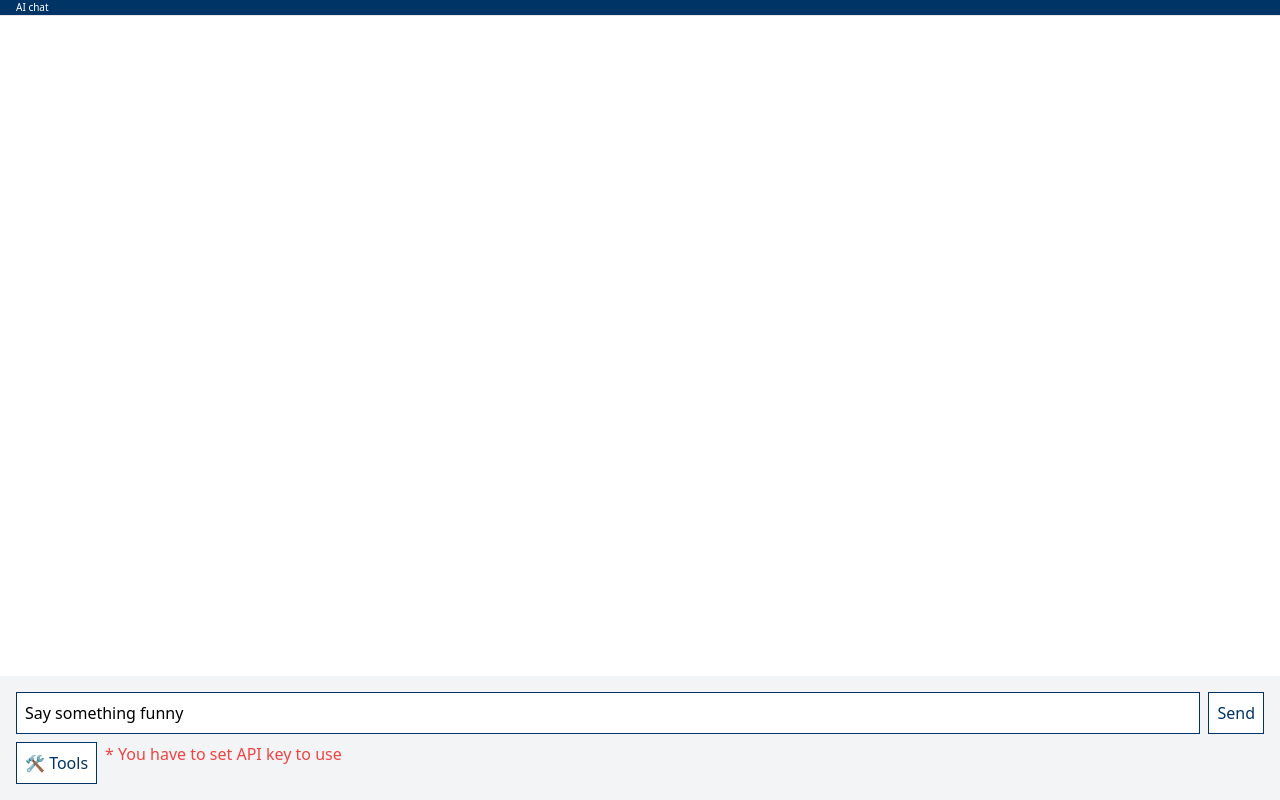
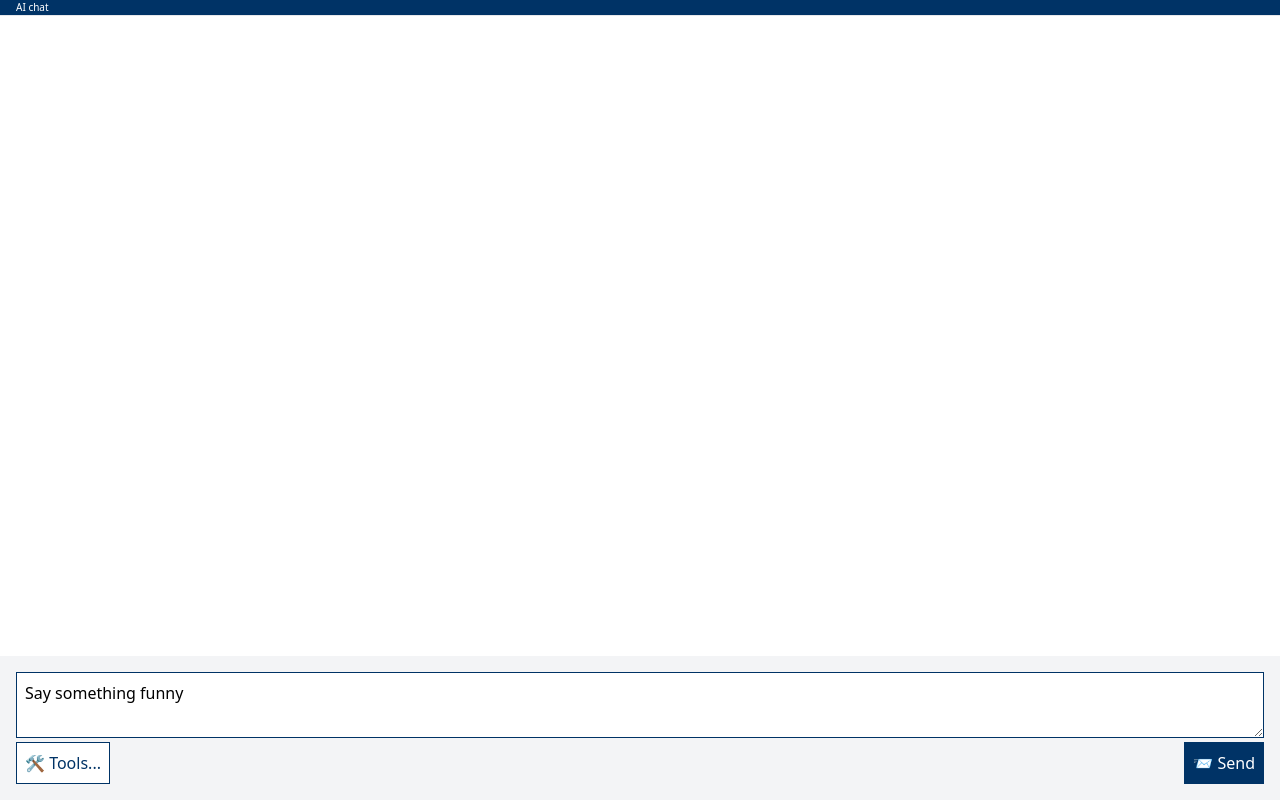
Before and after one commit to ginpei/chat-gpt-api-practice, a Next.js app: page / in a window 1280 px wide. Built offline with nearby package versions, Linux system fonts and the light colour scheme.

Commit message:
feat: 🎸 multi line input

```diff
--- /dev/null
+++ b/src/domains/button/PrimaryButton.tsx
@@ -0,0 +1,21 @@
+import { ComponentPropsWithoutRef, forwardRef } from "react";
+
+export type PrimaryButtonProps = ComponentPropsWithoutRef<"button">;
+
+export const PrimaryButton = forwardRef<HTMLButtonElement, PrimaryButtonProps>(
+  ({ className = "", ...props }, ref): JSX.Element => {
+    return (
+      <button
+        className={`
+        PrimaryButton ${className}
+        border border-ginpei bg-ginpei p-2 text-white
+        hover:shadow-inner
+        `}
+        ref={ref}
+        {...props}
+      />
+    );
+  }
+);
+
+PrimaryButton.displayName = "PrimaryButton";
--- /dev/null
+++ b/src/domains/input/NiceText.tsx
@@ -0,0 +1,21 @@
+import { ComponentPropsWithoutRef, forwardRef } from "react";
+
+export type NiceTextProps = ComponentPropsWithoutRef<"textarea">;
+
+export const NiceText = forwardRef<HTMLTextAreaElement, NiceTextProps>(
+  ({ className = "", ...props }, ref): JSX.Element => {
+    return (
+      <textarea
+        className={`
+        ${className} NiceText
+        border border-ginpei p-2
+        hover:shadow-inner
+        `}
+        ref={ref}
+        {...props}
+      />
+    );
+  }
+);
+
+NiceText.displayName = "NiceText";
--- a/src/pages/home/ChatControlBlock.tsx
+++ b/src/pages/home/ChatControlBlock.tsx
@@ -9,7 +9,7 @@ import { VStack } from "../../domains/layout/VStack";
 import { useChatGptApiContext } from "../../domains/openai/chatGptApiContext";
 import { sendChatRequest } from "../../domains/openai/chatRequestManipulators";
 import { ChatForm } from "./ChatForm";
-import { ChatGptApiKeyForm } from "./ChatGptApiKeyForm";
+import { ToolsDialog } from "./ToolsDialog";
 
 export interface ChatControlBlockProps {}
 
@@ -21,7 +21,7 @@ export function ChatControlBlock({}: ChatControlBlockProps): JSX.Element {
     history.messages.length > 0 ? "" : "Say something funny"
   );
   const [processingChat, setProcessingChat] = useState(false);
-  const [toolsOpen] = useState(apiContext.apiKey === "" ? true : undefined);
+  const [settingsOpen, setSettingsOpen] = useState(false);
 
   const onSubmit = async () => {
     setProcessingChat(true);
@@ -62,6 +62,14 @@ export function ChatControlBlock({}: ChatControlBlockProps): JSX.Element {
     }
   };
 
+  const onToolsClick = () => {
+    setSettingsOpen(true);
+  };
+
+  const onSettingsDialogClose = () => {
+    setSettingsOpen(false);
+  };
+
   return (
     <div className="ChatControlBlock bg-gray-100 p-4">
       <VStack gap="gap-2">
@@ -71,9 +79,10 @@ export function ChatControlBlock({}: ChatControlBlockProps): JSX.Element {
           input={requestMessage}
           onInputChange={setRequestMessage}
           onSubmit={onSubmit}
+          onToolsClick={onToolsClick}
         />
-        <ChatGptApiKeyForm />
       </VStack>
+      <ToolsDialog onClose={onSettingsDialogClose} open={settingsOpen} />
     </div>
   );
 }
--- a/src/pages/home/ChatForm.tsx
+++ b/src/pages/home/ChatForm.tsx
@@ -1,13 +1,14 @@
 import { FormEventHandler } from "react";
 import { NiceButton } from "../../domains/button/NiceButton";
-import { NiceInput } from "../../domains/input/NiceInput";
-import { HStack } from "../../domains/layout/HStack";
+import { PrimaryButton } from "../../domains/button/PrimaryButton";
+import { NiceText } from "../../domains/input/NiceText";
 
 export interface ChatFormProps {
   disabled?: boolean;
   input: string;
   onInputChange: (input: string) => void;
   onSubmit: (input: string) => void;
+  onToolsClick: () => void;
 }
 
 export function ChatForm({
@@ -15,6 +16,7 @@ export function ChatForm({
   input,
   onInputChange,
   onSubmit,
+  onToolsClick,
 }: ChatFormProps): JSX.Element {
   const onFormSubmit: FormEventHandler = (event) => {
     event.preventDefault();
@@ -23,17 +25,19 @@ export function ChatForm({
 
   return (
     <form className="ChatForm" onSubmit={onFormSubmit}>
-      <fieldset className="contents" disabled={disabled}>
-        <HStack>
-          <NiceInput
-            className="flex-grow"
-            onChange={(v) => onInputChange(v.currentTarget.value)}
-            placeholder="What is the HTML?"
-            type="text"
-            value={input}
-          />
-          <NiceButton>Send</NiceButton>
-        </HStack>
+      <fieldset className="flex flex-col gap-1" disabled={disabled}>
+        <NiceText
+          className="flex-grow"
+          onChange={(v) => onInputChange(v.currentTarget.value)}
+          placeholder="What is the HTML?"
+          value={input}
+        />
+        <div className="flex flex-row-reverse gap-1 justify-between">
+          <PrimaryButton type="submit">📨 Send</PrimaryButton>
+          <NiceButton onClick={onToolsClick} type="button">
+            🛠️ Tools...
+          </NiceButton>
+        </div>
       </fieldset>
     </form>
   );
--- a/src/pages/home/ChatGptApiKeyForm.tsx
+++ /dev/null
@@ -1,32 +0,0 @@
-import { useState } from "react";
-import { NiceButton } from "../../domains/button/NiceButton";
-import { HStack } from "../../domains/layout/HStack";
-import { useChatGptApiContext } from "../../domains/openai/chatGptApiContext";
-import { ToolsDialog } from "./ToolsDialog";
-
-export interface ChatGptApiKeyFormProps {}
-
-export function ChatGptApiKeyForm({}: ChatGptApiKeyFormProps): JSX.Element {
-  const [apiContext] = useChatGptApiContext();
-  const [settingsOpen, setSettingsOpen] = useState(false);
-
-  const onCogClick = () => {
-    setSettingsOpen(true);
-  };
-
-  const onSettingsDialogClose = () => {
-    setSettingsOpen(false);
-  };
-
-  return (
-    <div className="ChatGptApiKeyForm">
-      <HStack>
-        <NiceButton onClick={onCogClick}>🛠️ Tools</NiceButton>
-        {!apiContext.apiKey && (
-          <span className="text-red-500">* You have to set API key to use</span>
-        )}
-      </HStack>
-      <ToolsDialog onClose={onSettingsDialogClose} open={settingsOpen} />
-    </div>
-  );
-}
--- a/src/pages/home/HomePage.tsx
+++ b/src/pages/home/HomePage.tsx
@@ -13,12 +13,6 @@ import {
 import { loadChatGptApiKeyKey } from "../../domains/openai/chatGptApiKeyStore";
 
 // to access localStorage in rendering
-const ChatGptApiKeyForm = dynamic(
-  () => import("./ChatGptApiKeyForm").then((mod) => mod.ChatGptApiKeyForm),
-  {
-    ssr: false,
-  }
-);
 const ChatSection = dynamic(
   () => import("./ChatSection").then((mod) => mod.ChatSection),
   {
```
